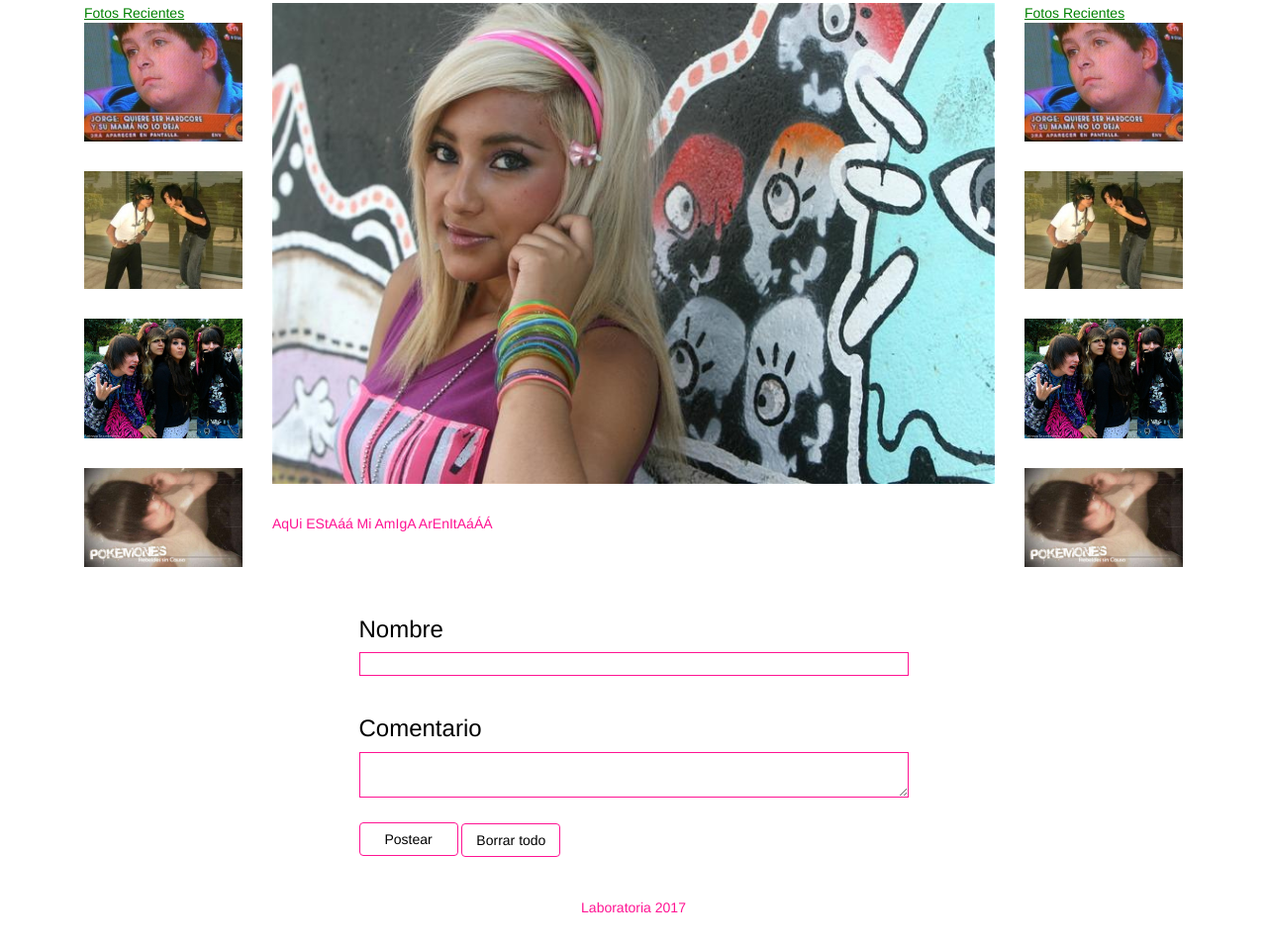
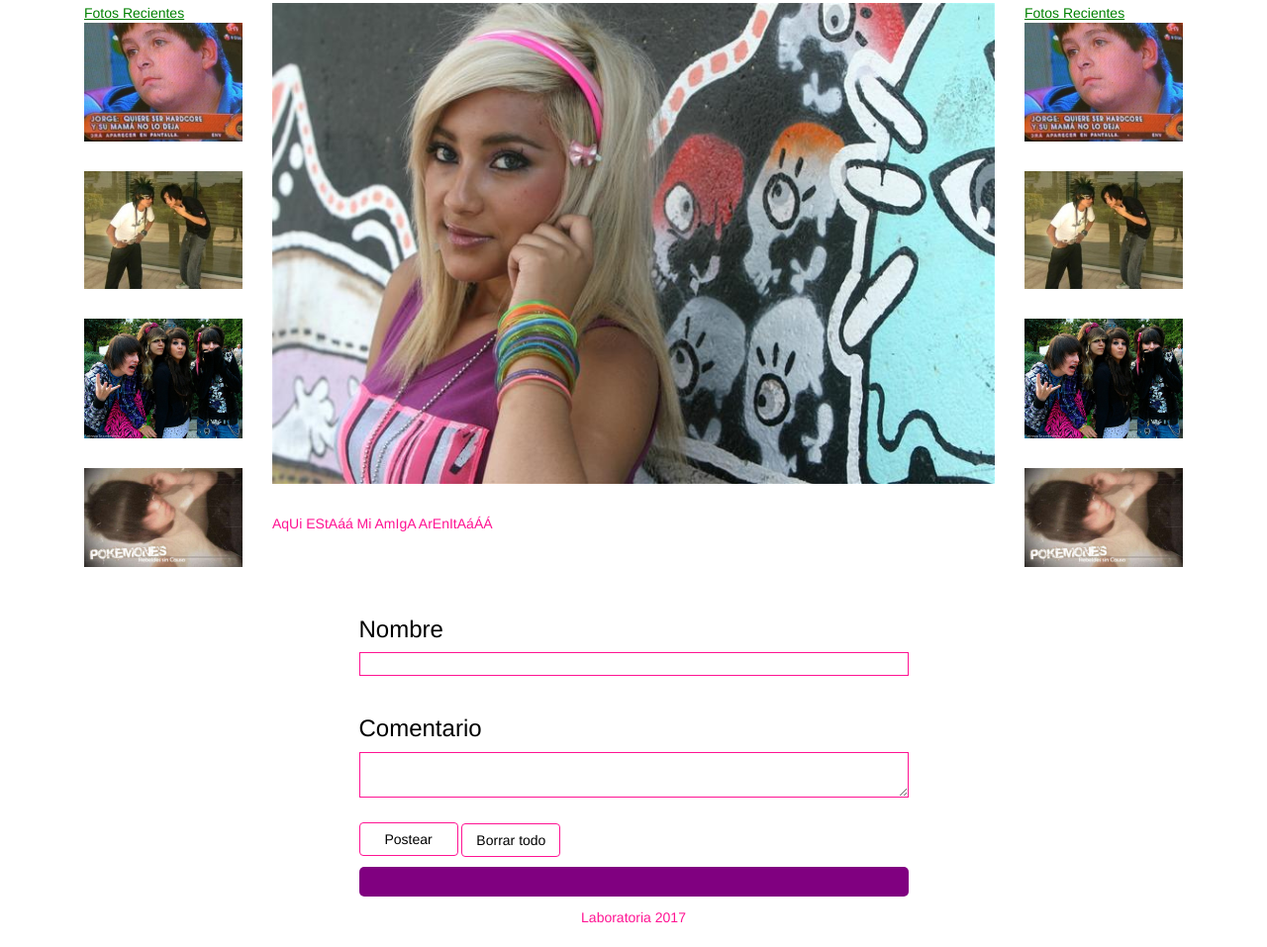
Before and after one commit to vanita22/comentarios_fotolog, a plain HTML site: page index.html in a window 1280 px wide. Shown: the part 190-1147 px from the top of the page at 99% size. Drawn offline with Linux system fonts and the light colour scheme.

Commit message:
cargando archivo en js con appendChild

```diff
--- a/css/main.css
+++ b/css/main.css
@@ -81,12 +81,23 @@ button{
   display: inline-block;
 }
 
+ #contenedor h4{
+  color: black;
+  font-weight: bold;
+ }
+
  #contenedor p{
   color: white;
  }
 
  #contenedor{
+  background-color: purple;
   border-radius: 5px;
   padding: 10px;
   margin-top: 10px;
  }
+
+ .linea{
+  border: 3px solid black;
+  width: 50%;
+ }
--- a/index.html
+++ b/index.html
@@ -62,7 +62,13 @@
 						<input type="button" class="btn" onclick="borrar()" name="borrar" id="borrar" value="Borrar todo">
 					</div>
 
-					<div id="contenedor"></div>
+					<div id="contenedor">
+
+						<h4><strong><div id="post"></div></strong></h4><br>
+						<p><div id="post2"></div></p><br>
+						<div class="linea"></div>
+
+					</div>
 				</div>
 			</div>
 		</div>
--- a/js/main.js
+++ b/js/main.js
@@ -18,13 +18,20 @@ function guardar(){
 	for(var i = 0; i < localStorage.length; i++){
 		var kei = localStorage.key(i);
 		var valuee = localStorage.getItem(kei);
-		var post = "<h4>" + "<strong>" + kei + "</strong>" + "</h4>" + "<p>" + valuee + "</p>";
 
-		var posteo = document.createElement(post);
-		contenedor.appendChild(posteo);
+
+		var post = document.createElement("h4");
+		var posteo = document.createTextNode(kei);
+		post.appendChild(posteo);
+		contenedor.appendChild(post);
+
+		var post2 = document.createElement("p");
+		var posteo2 = document.createTextNode(valuee);
+		post2.appendChild(posteo2);
+		contenedor.appendChild(post2);
 
 		/*contenedor.innerHTML += "<h4>" + "<strong>" + kei + "</strong>" + "</h4>" + "<p>" + valuee + "</p>";/*se usa += para agregar, si se usa == se sobreescribe el valor*/
-		contenedor.style.backgroundColor = '#DF33B2';
+		/*contenedor.style.backgroundColor = '#DF33B2'; */
 	}
 
 }
```
